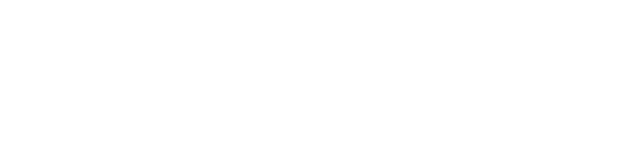
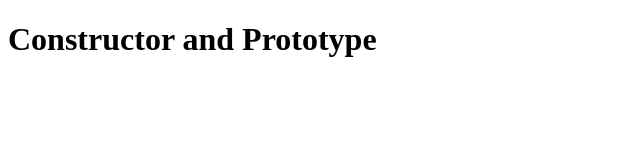
Before and after one commit to SamTomashi/moringa-js-constructor-prototype, a plain HTML site: page index.html in a window 1280 px wide. Shown: the whole page, without its empty margins (0-640 px from the left). Drawn offline with Linux system fonts and the light colour scheme.

Commit message:
Add title

```diff
--- a/index.html
+++ b/index.html
@@ -11,7 +11,7 @@
     </head>
     <body>
 
-
+        <h1>Constructor and Prototype</h1>
         <script src="js/app.js" async defer></script>
     </body>
 </html>
```
